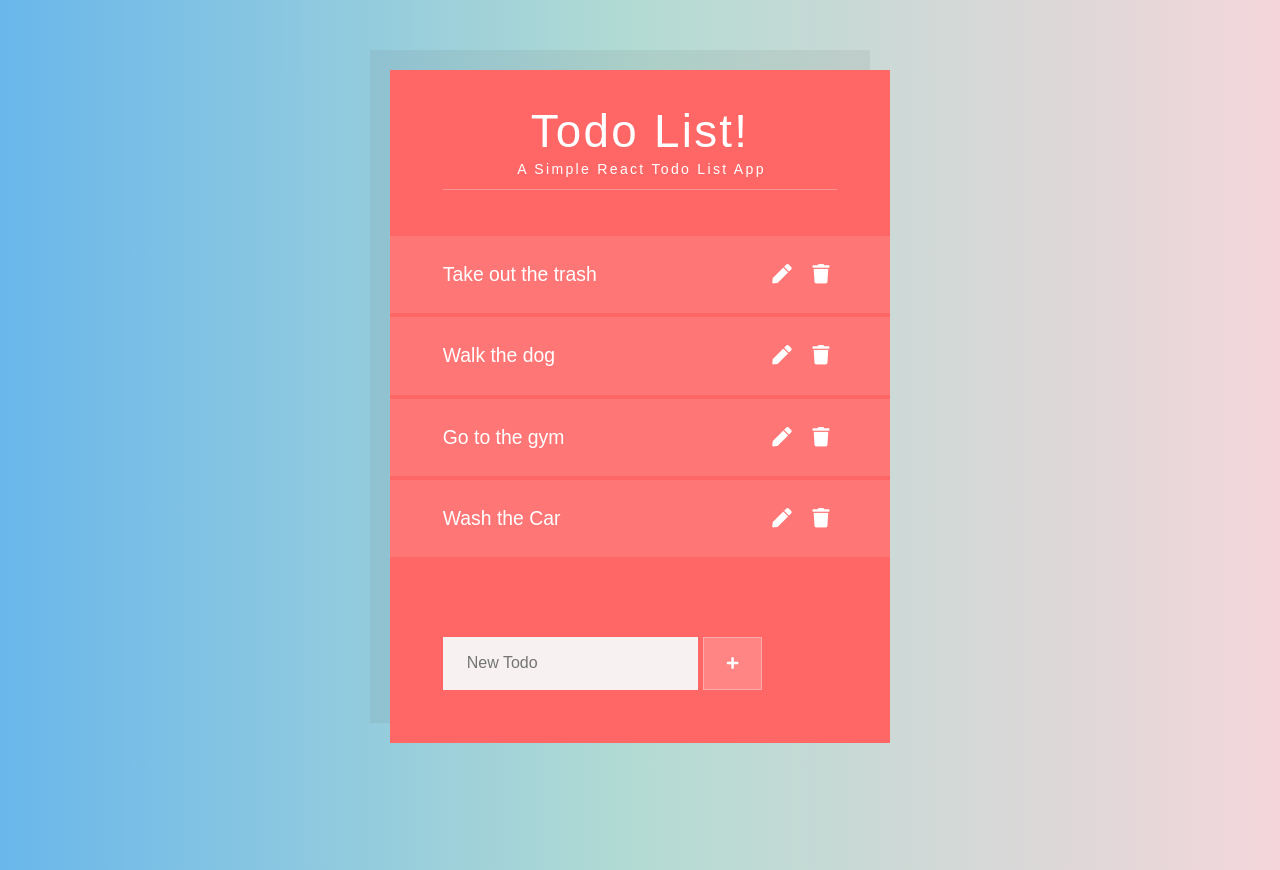
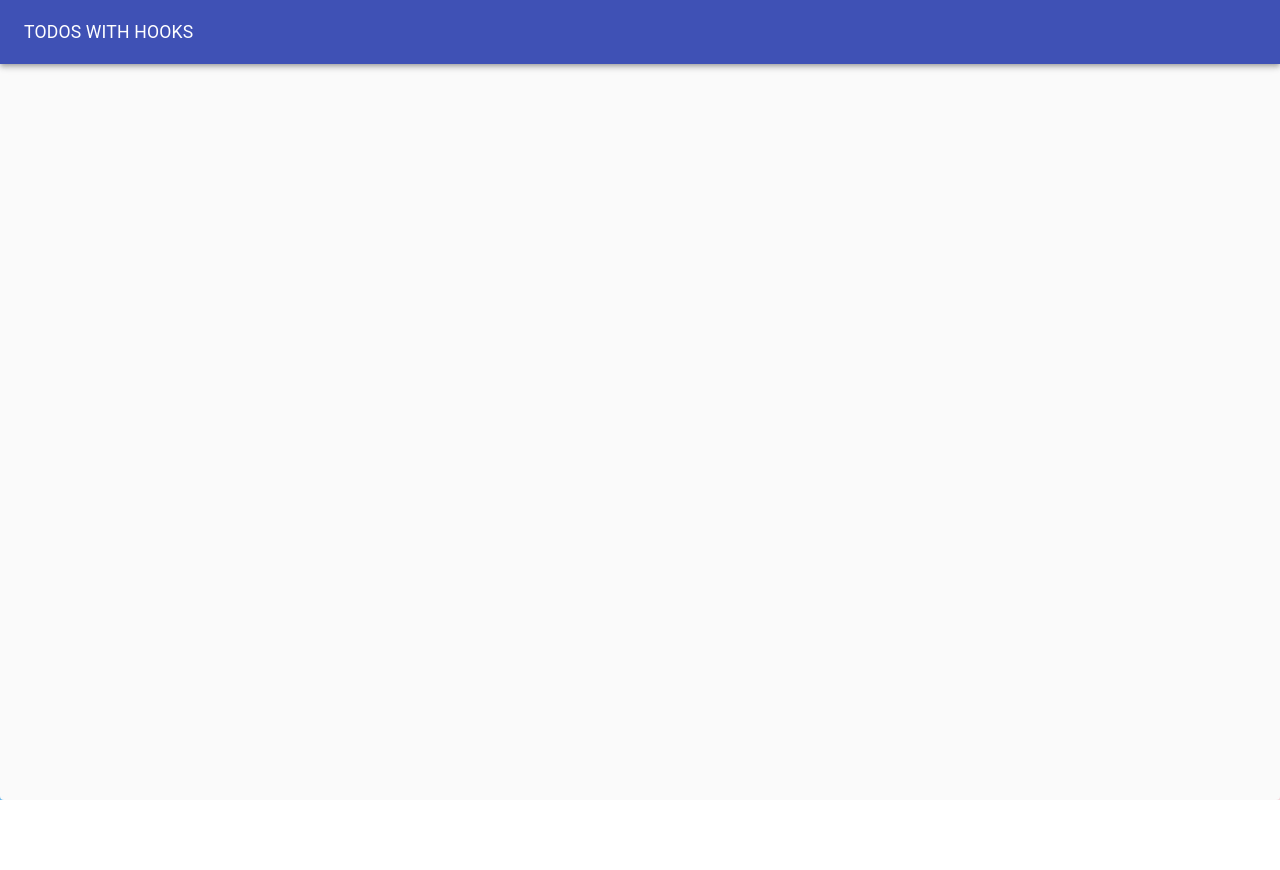
Before and after one commit to lmschless/react-todo-list, a React (Create React App) app: page / in a window 1280 px wide. After the commit the page ends 800 px from the top, so only its background shows below. Built offline with nearby package versions, Linux system fonts and the light colour scheme.

Commit message:
removed and refactored code to start with clean files. Started building out TodoApp.js with Paper and AppBar MaterialUI components.

```diff
--- a/src/App.js
+++ b/src/App.js
@@ -1,14 +1,8 @@
-import React from 'react';
-import logo from './logo.svg';
-import TodosList from './TodosList';
-import './App.css';
+import React, { Component } from 'react';
+import TodoApp from './TodoApp';
 
 function App() {
-	return (
-		<div className="App">
-			<TodosList />
-		</div>
-	);
+	return <TodoApp />;
 }
 
 export default App;
--- a/src/NewTodoForm.css
+++ /dev/null
@@ -1,39 +0,0 @@
-.NewTodoForm {
-  margin-top: 3rem;
-  display: flex;
-  flex-wrap: wrap;
-}
-.NewTodoForm label {
-  min-width: 100%;
-  margin-bottom: 0.5rem;
-  font-size: 1.3rem;
-}
-.NewTodoForm input {
-  flex-grow: 1;
-  border: none;
-  background: #f7f1f1;
-  padding: 0 1.5em;
-  font-size: initial;
-  outline: none;
-}
-.NewTodoForm button {
-  padding: 0 1.3rem;
-  border: none;
-  background: rgba(255, 255, 255, 0.2);
-  color: white;
-  text-transform: uppercase;
-  font-weight: bold;
-  border: 1px solid rgba(255, 255, 255, 0.3);
-  margin-left: 5px;
-  cursor: pointer;
-  transition: background 0.4s ease-out;
-  outline: none;
-}
-.NewTodoForm button:hover {
-  background: rgba(0, 0, 0, 0.1);
-}
-.NewTodoForm input,
-.NewTodoForm button {
-  font-family: "Quicksand", sans-serif;
-  height: 3rem;
-}
--- a/src/Todo.css
+++ /dev/null
@@ -1,88 +0,0 @@
-.Todo-task {
-	position: relative;
-	transition: opacity 0.4s linear;
-}
-
-.Todo-task.completed {
-	opacity: 0.6;
-}
-
-.Todo-task.completed:before {
-	content: '';
-	position: absolute;
-	top: 50%;
-	left: -0.5rem;
-	display: block;
-	width: 0%;
-	height: 2px;
-	background: #fff;
-	animation: strikeitem 0.5s ease-out 0s forwards;
-}
-
-@keyframes strikeitem {
-	to {
-		width: calc(100% + 1rem);
-	}
-}
-
-.Todo {
-	display: flex;
-	margin: 0 -3rem 4px;
-	padding: 1.1rem 3rem;
-	justify-content: space-between;
-	align-items: center;
-	background: rgba(255, 255, 255, 0.1);
-}
-.Todo-buttons {
-	flex-shrink: 0;
-	padding-left: 0.7em;
-}
-
-.Todo-buttons button {
-	border: none;
-	font-size: 1em;
-	margin: 0.4em;
-	background: none;
-	-webkit-appearance: none;
-	cursor: pointer;
-	color: #fff;
-}
-
-.Todo-edit-form {
-	display: flex;
-	flex-wrap: wrap;
-}
-
-.Todo-edit-form label {
-	min-width: 100%;
-	margin-bottom: 0.5em;
-	font-size: 1.3rem;
-}
-.Todo-edit-form input {
-	flex-grow: 1;
-	border: none;
-	background: #f7f1f1;
-	padding: 0 1.5em;
-	font-size: initial;
-}
-.Todo-edit-form button {
-	padding: 0 1.3rem;
-	border: none;
-	background: #ff6666;
-	color: white;
-	text-transform: uppercase;
-	font-weight: bold;
-	border: 1px solid rgba(255, 255, 255, 0.3);
-	margin-left: 5px;
-	cursor: pointer;
-	transition: background 0.2s ease-out;
-}
-.Todo-edit-form button:hover {
-	background: #ff5e5e;
-}
-
-.Todo-edit-form input,
-.Todo-edit-form button {
-	font-family: "Quicksand", sans-serif;
-	height: 3rem;
-}
--- /dev/null
+++ b/src/TodoApp.js
@@ -0,0 +1,32 @@
+import React from 'react';
+import Typography from '@material-ui/core/Typography';
+import Paper from '@material-ui/core/Paper';
+import AppBar from '@material-ui/core/AppBar';
+import Toolbar from '@material-ui/core/Toolbar';
+import Grid from '@material-ui/core/Grid';
+
+// app component layout
+// -TodoApp
+//   -TodoForm
+//   -TodoList
+//     -TodoItem
+
+export default function TodoApp() {
+	return (
+		<Paper
+			style={{
+				padding: 0,
+				margin: 0,
+				height: '100vh',
+				backgroundColor: '#fafafa'
+			}}
+			elevation={0}
+		>
+			<AppBar color="primary" position="static" style={{ height: '64px' }}>
+				<Toolbar>
+					<Typography color="inherit">TODOS WITH HOOKS</Typography>
+				</Toolbar>
+			</AppBar>
+		</Paper>
+	);
+}
--- a/src/TodoList.css
+++ /dev/null
@@ -1,25 +0,0 @@
-.TodoList {
-	margin: 4rem auto;
-	padding: 2rem 3rem 3rem;
-	max-width: 500px;
-	background: #ff6666;
-	color: #fff;
-	box-shadow: -20px -20px 0px 0px rgba(100, 100, 100, 0.1);
-}
-.TodoList ul {
-	margin-top: 2.6rem;
-	list-style: none;
-}
-.TodoList h1 {
-	font-weight: normal;
-	font-size: 2.6rem;
-	letter-spacing: 0.05em;
-	border-bottom: 1px solid rgba(255, 255, 255, 0.3);
-}
-.TodoList h1 span {
-	display: block;
-	font-size: 0.8rem;
-	margin-bottom: 0.7rem;
-	margin-left: 3px;
-	margin-top: 0.2rem;
-}
```
Also changed, not shown: src/logo.svg (deleted).
